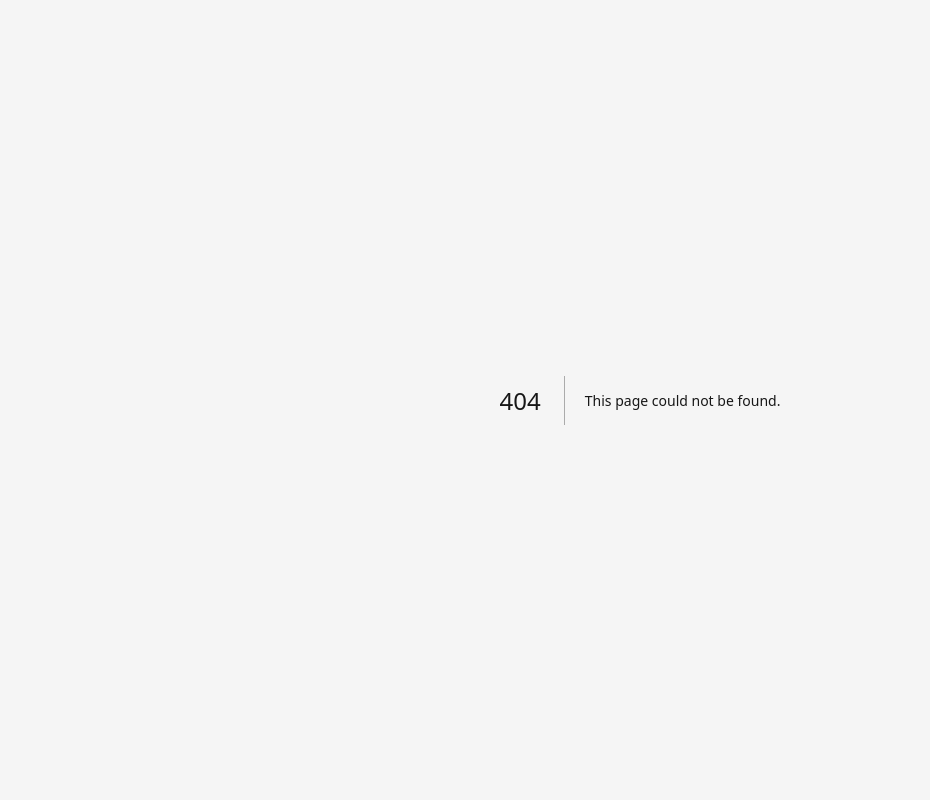
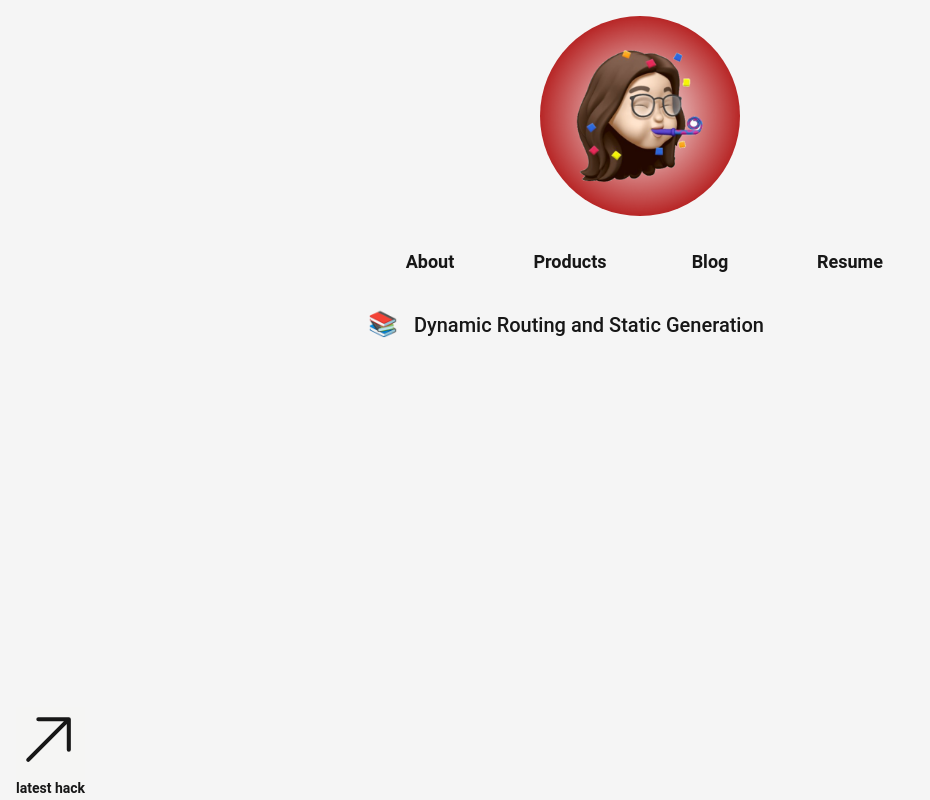
Before and after one commit to jahilliard/personal-site, a Next.js app: page /blog in a window 1280 px wide. Before the commit this address had no page. Shown: the whole page, without its empty margins (0-930 px from the left). Built offline with nearby package versions, Linux system fonts and the light colour scheme.

Commit message:
blog MVP working

```diff
--- /dev/null
+++ b/_posts/hello_world.md
@@ -0,0 +1,19 @@
+---
+title: 'Dynamic Routing and Static Generation'
+excerpt: 'Lorem ipsum dolor sit amet, consectetur adipiscing elit, sed do eiusmod tempor incididunt ut labore et dolore magna aliqua. Praesent elementum facilisis leo vel fringilla est ullamcorper eget. At imperdiet dui accumsan sit amet nulla facilities morbi tempus.'
+coverImage: '/assets/blog/dynamic-routing/cover.jpg'
+date: '2020-03-16T05:35:07.322Z'
+author:
+  name: JJ Kasper
+  picture: '/assets/blog/authors/jj.jpeg'
+ogImage:
+  url: '/assets/blog/dynamic-routing/cover.jpg'
+---
+
+Lorem ipsum dolor sit amet, consectetur adipiscing elit, sed do eiusmod tempor incididunt ut labore et dolore magna aliqua. Praesent elementum facilisis leo vel fringilla est ullamcorper eget. At imperdiet dui accumsan sit amet nulla facilities morbi tempus. Praesent elementum facilisis leo vel fringilla. Congue mauris rhoncus aenean vel. Egestas sed tempus urna et pharetra pharetra massa massa ultricies.
+
+Venenatis cras sed felis eget velit. Consectetur libero id faucibus nisl tincidunt. Gravida in fermentum et sollicitudin ac orci phasellus egestas tellus. Volutpat consequat mauris nunc congue nisi vitae. Id aliquet risus feugiat in ante metus dictum at tempor. Sed blandit libero volutpat sed cras. Sed odio morbi quis commodo odio aenean sed adipiscing. Velit euismod in pellentesque massa placerat. Mi bibendum neque egestas congue quisque egestas diam in arcu. Nisi lacus sed viverra tellus in. Nibh cras pulvinar mattis nunc sed. Luctus accumsan tortor posuere ac ut consequat semper viverra. Fringilla ut morbi tincidunt augue interdum velit euismod.
+
+## Lorem Ipsum
+
+Tristique senectus et netus et malesuada fames ac turpis. Ridiculous mus mauris vitae ultricies leo integer malesuada nunc vel. In mollis nunc sed id semper. Egestas tellus rutrum tellus pellentesque. Phasellus vestibulum lorem sed risus ultricies tristique nulla. Quis blandit turpis cursus in hac habitasse platea dictumst quisque. Eros donec ac odio tempor orci dapibus ultrices. Aliquam sem et tortor consequat id porta nibh. Adipiscing elit duis tristique sollicitudin nibh sit amet commodo nulla. Diam vulputate ut pharetra sit amet. Ut tellus elementum sagittis vitae et leo. Arcu non odio euismod lacinia at quis risus sed vulputate.
--- a/package.json
+++ b/package.json
@@ -13,6 +13,8 @@
     "@types/node": "18.14.2",
     "@types/react": "18.0.28",
     "@types/react-dom": "18.0.11",
+    "@typescript-eslint/eslint-plugin": "^5.54.1",
+    "@typescript-eslint/parser": "^5.54.1",
     "autoprefixer": "^10.4.13",
     "eslint": "8.35.0",
     "eslint-config-next": "13.2.1",
@@ -25,12 +27,14 @@
     "eslint-plugin-simple-import-sort": "^9.0.0",
     "eslint-plugin-tailwindcss": "^3.8.2",
     "eslint-plugin-unused-imports": "^2.0.0",
+    "gray-matter": "^4.0.3",
     "next": "13.2.1",
     "postcss": "^8.4.21",
     "prettier": "2.8.3",
     "react": "18.2.0",
     "react-dom": "18.2.0",
-    "react-markdown": "^8.0.5",
+    "remark": "^14.0.2",
+    "remark-html": "^15.0.2",
     "tailwindcss": "^3.2.7",
     "typescript": "4.9.5"
   }
--- a/src/components/Layout.tsx
+++ b/src/components/Layout.tsx
@@ -20,7 +20,7 @@ export const Layout = ({ children }: { children: ReactNode }) => {
       <nav className="my-8 grid grid-cols-4 gap-4">
         <NavLink href={'/'}>About</NavLink>
         <NavLink href={'/products'}>Products</NavLink>
-        <NavLink href={'/'}>Blog</NavLink>
+        <NavLink href={'/blog'}>Blog</NavLink>
         <NavLink href={'/resume.pdf'}>Resume</NavLink>
       </nav>
       {children}
--- /dev/null
+++ b/src/components/utils.tsx
@@ -0,0 +1 @@
+export const Bullet = ({emoji}: { emoji: string}) => <span className="pr-4 text-2xl">{emoji}</span>
--- a/src/pages/articles/test.tsx
+++ /dev/null
@@ -1,22 +0,0 @@
-import { ReactElement } from 'react'
-import { GetStaticPropsContext } from 'next'
-import ReactMarkdown from 'react-markdown'
-
-import { Layout } from '@/components/Layout'
-
-export async function getStaticProps(context: GetStaticPropsContext) {
-  console.log(context.params)
-  return {
-    props: {
-      markdown: '## Hello world',
-    }, // will be passed to the page component as props
-  }
-}
-
-export default function Post({ markdown }: { markdown: string }) {
-  return <ReactMarkdown>{markdown}</ReactMarkdown>
-}
-
-Post.getLayout = function getLayout(page: ReactElement) {
-  return <Layout>{page}</Layout>
-}
--- /dev/null
+++ b/src/pages/blog/[slug].tsx
@@ -0,0 +1,138 @@
+import { ReactElement, ReactNode } from 'react'
+import { Layout } from '@/components/Layout'
+import markdownStyles from '@/styles/markdown-styles.module.css'
+import { useRouter } from 'next/router'
+import  { markdownToHtml, getAllPosts, getPostBySlug, Post } from '@/utils'
+import Head from 'next/head'
+
+const PostTitle = ({ children }: {
+  children?: ReactNode
+}) => {
+  return (
+    <h1 className="text-6xl font-bold tracking-tighter leading-tight md:leading-none mb-12 text-center md:text-left">
+      {children}
+    </h1>
+  )
+}
+
+const PostBody = ({ content }: {
+  content: string
+}) => {
+  return (
+    <div className="max-w-2xl mx-auto">
+      <div
+        className={markdownStyles['markdown']}
+        dangerouslySetInnerHTML={{ __html: content }}
+      />
+    </div>
+  )
+}
+
+const PostHeader = ({ title, coverImage, date }: {
+  title: string
+  coverImage: string
+  date: string
+  // author: Author
+}) => {
+  return (
+    <>
+      <PostTitle>{title}</PostTitle>
+      <div className="hidden md:block md:mb-12">
+        {/* <Avatar name={author.name} picture={author.picture} /> */}
+      </div>
+      <div className="mb-8 md:mb-16 sm:mx-0">
+        {/* <CoverImage title={title} src={coverImage} /> */}
+      </div>
+      <div className="max-w-2xl mx-auto">
+        <div className="block md:hidden mb-6">
+          {/* <Avatar name={author.name} picture={author.picture} /> */}
+        </div>
+        <div className="mb-6 text-lg">
+          {/* <DateFormatter dateString={date} /> */}
+        </div>
+      </div>
+    </>
+  )
+}
+
+export default function PostPage({ post }: {
+  post: Post
+  // morePosts: Post[]
+  // preview?: boolean
+}) {
+  const router = useRouter()
+  return (
+        <>
+        {router.isFallback ? (
+          <PostTitle>Loading…</PostTitle>
+        ) : (
+          <>
+            <article className="mb-32">
+              <Head>
+                <title>{post.title}</title>
+                <meta property="og:image" content={post.ogImage.url} />
+              </Head>
+              <PostHeader
+                title={post.title}
+                coverImage={post.coverImage}
+                date={post.date}
+                // author={post.author}
+              />
+              <PostBody content={post.content} />
+            </article>
+          </>
+        )}
+    </>
+  )
+}
+
+
+PostPage.getLayout = function getLayout(page: ReactElement) {
+  return <Layout>{page}</Layout>
+}
+
+
+export async function getStaticProps({ params }: {
+  params: {
+    slug: string
+  }
+}) {
+  console.log(params.slug)
+  const post = getPostBySlug(params.slug, [
+    'title',
+    'date',
+    'slug',
+    'author',
+    'content',
+    'ogImage',
+    'coverImage',
+  ])
+
+  const content = await markdownToHtml(post.content || '')
+
+  console.log(content)
+
+  return {
+    props: {
+      post: {
+        ...post,
+        content,
+      },
+    },
+  }
+}
+
+export async function getStaticPaths() {
+  const posts = getAllPosts(['slug'])
+
+  return {
+    paths: posts.map((post) => {
+      return {
+        params: {
+          slug: post.slug,
+        },
+      }
+    }),
+    fallback: false,
+  }
+}
--- /dev/null
+++ b/src/pages/blog/index.tsx
@@ -0,0 +1,38 @@
+import { ReactElement } from 'react'
+
+import { Layout } from '@/components/Layout'
+import { getAllPosts, Post } from '@/utils'
+import Link from 'next/link'
+import { Bullet } from '@/components/utils'
+
+// next -> https://render.com/docs/custom-domains
+
+
+export default function Blog({ allPosts }: { allPosts: Post[] }) {
+  return (
+    <ul className="space-y-2 text-xl font-medium">
+      {allPosts.map((post) => (
+        <li><Link href={`blog/${post.slug}`}><Bullet emoji={"📚"} />{post.title}</Link></li>
+      ))}
+    </ul>
+  )
+}
+
+Blog.getLayout = function getLayout(page: ReactElement) {
+  return <Layout>{page}</Layout>
+}
+
+export const getStaticProps = async () => {
+    const allPosts = getAllPosts([
+      'title',
+      'date',
+      'slug',
+      'author',
+      'coverImage',
+      'excerpt',
+    ])
+
+    return {
+      props: { allPosts },
+    }
+  }
--- a/src/pages/index.tsx
+++ b/src/pages/index.tsx
@@ -1,8 +1,11 @@
 import { ReactElement } from 'react'
 
 import { Layout } from '@/components/Layout'
+import { Bullet } from '@/components/utils'
 
 // next -> https://render.com/docs/custom-domains
+
+
 
 export default function Home() {
   return (
@@ -17,17 +20,17 @@ export default function Home() {
         <ul className="space-y-2 text-lg font-medium">
           <li>
             <a href="https://twitter.com/jahilliar">
-              <span className="pr-4 text-2xl">🐦</span> Twitter
+              <Bullet emoji={"🐦"} /> Twitter
             </a>
           </li>
           <li>
             <a href="https://www.linkedin.com/in/jhilliard1/">
-              <span className="pr-4 text-2xl">💼</span> Linkedin
+              <Bullet emoji={"💼"} /> Linkedin
             </a>
           </li>
           <li>
             <a href="mailto:justin.a.hilliard@gmail.com">
-              <span className="pr-4 text-2xl">💌</span> Email
+              <Bullet emoji={"💌"} /> Email
             </a>
           </li>
         </ul>
--- a/src/pages/products.tsx
+++ b/src/pages/products.tsx
@@ -1,32 +1,33 @@
 import { ReactElement } from 'react'
 
 import { Layout } from '@/components/Layout'
+import { Bullet } from '@/components/utils'
 
 // next -> https://render.com/docs/custom-domains
 
 export default function Products() {
   return (
     <>
-      <ul className="space-y-2 text-lg font-medium">
+      <ul className="space-y-2 text-xl font-medium">
         <li>
           <a href="https://chrome.google.com/webstore/detail/farseer-ai/hhgpeoclflbmfakikhjenjahcmgdlkoh?hl=en&authuser=0">
-            <span className="pr-4 text-xl">🛠️</span>
+            <Bullet emoji={"🛠️"} />
             Farseer
           </a>
         </li>
         <li>
           <a href="https://functionary.run">
-            <span className="pr-4 text-xl">🛠️</span>Functionary
+            <Bullet emoji={"🛠️"} />Functionary
           </a>
         </li>
         <li>
           <a href="https://superwall.com">
-            <span className="pr-4 text-xl">🛠️</span>Superwall
+            <Bullet emoji={"🛠️"} />Superwall
           </a>
         </li>
         <li>
           <a href="https://staffbar.com">
-            <span className="pr-4 text-xl">🛠️</span>Staffbar
+            <Bullet emoji={"🛠️"} />Staffbar
           </a>
         </li>
       </ul>
--- /dev/null
+++ b/src/styles/markdown-styles.module.css
@@ -0,0 +1,18 @@
+.markdown {
+    @apply text-lg leading-relaxed;
+  }
+
+  .markdown p,
+  .markdown ul,
+  .markdown ol,
+  .markdown blockquote {
+    @apply my-6;
+  }
+
+  .markdown h2 {
+    @apply text-2xl mt-12 mb-4 leading-snug;
+  }
+
+  .markdown h3 {
+    @apply text-xl mt-8 mb-4 leading-snug;
+  }
--- /dev/null
+++ b/src/utils.ts
@@ -0,0 +1,67 @@
+import { remark } from 'remark'
+import html from 'remark-html'
+import fs from 'fs'
+import { join } from 'path'
+import matter from 'gray-matter'
+
+export async function markdownToHtml(markdown: string) {
+  const result = await remark().use(html).process(markdown)
+  return result.toString()
+}
+
+const postsDirectory = join(process.cwd(), '_posts')
+
+export function getPostSlugs() {
+  return fs.readdirSync(postsDirectory)
+}
+
+export function getPostBySlug(slug: string, fields: string[] = []) {
+  const realSlug = slug.replace(/\.md$/, '')
+  const fullPath = join(postsDirectory, `${realSlug}.md`)
+  const fileContents = fs.readFileSync(fullPath, 'utf8')
+  const { data, content } = matter(fileContents)
+
+  type Items = {
+    [key: string]: string
+  }
+
+  const items: Items = {}
+
+  // Ensure only the minimal needed data is exposed
+  fields.forEach((field) => {
+    if (field === 'slug') {
+      items[field] = realSlug
+    }
+    if (field === 'content') {
+      items[field] = content
+    }
+
+    if (typeof data[field] !== 'undefined') {
+      items[field] = data[field]
+    }
+  })
+
+  return items
+}
+
+export function getAllPosts(fields: string[] = []) {
+  const slugs = getPostSlugs()
+  const posts = slugs
+    .map((slug) => getPostBySlug(slug, fields))
+    // sort posts by date in descending order
+    .sort((post1, post2) => (post1.date > post2.date ? -1 : 1))
+  return posts
+}
+
+
+export type Post = {
+  slug: string
+  title: string
+  date: string
+  coverImage: string
+  excerpt: string
+  ogImage: {
+    url: string
+  }
+  content: string
+}
```
Also changed, not shown: 1 other file (tests, documents, lock files or other folders).
